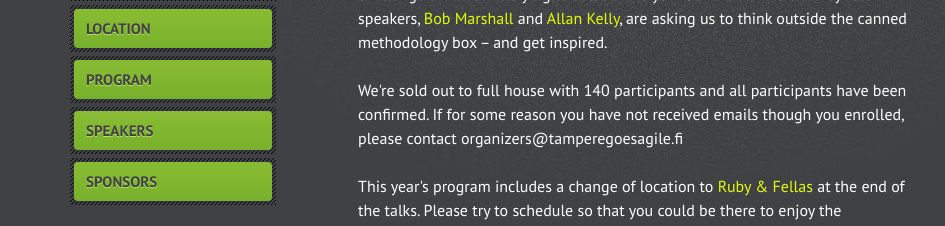
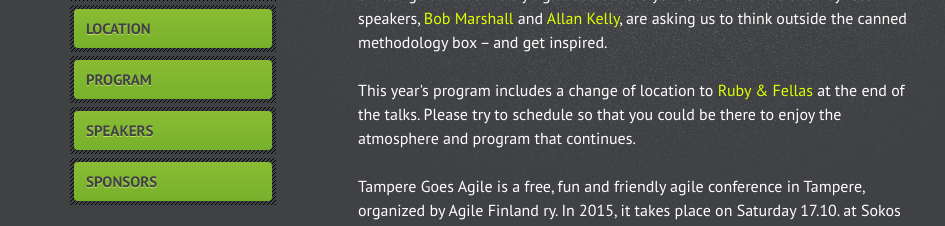
Before and after one commit to tampere-goes-agile/tampere-goes-agile.github.io, a plain HTML site: page index.html in a window 1280 px wide. Shown: the part 296-522 px from the top of the page, 0-945 px from the left. Drawn offline with nearby package versions, Linux system fonts and the light colour scheme.

Commit message:
No we haven't

```diff
--- a/index.html
+++ b/index.html
@@ -65,10 +65,7 @@
     <section id="info" class="grid-2">
 		<p> <strong> THEME 2015 </strong> is <em>*inspired beyond agile*</em>. What is agile but just Scrum? What is the challenge that we are trying to solve?
 		This year our theme and two keynote speakers, <a href="#BobMarshall">Bob Marshall</a> and <a href="#AllanKelly">Allan Kelly</a>, are asking us to think outside the canned methodology box – and get inspired.
-		</p><p>
-		We're sold out to full house with 140 participants and all participants have been confirmed. If for some reason you have not received emails though you enrolled, please contact organizers@tamperegoesagile.fi
 		</p>
-
 		<p>
 		This year's program includes a change of location to <a href="http://www.rubyandfellas.fi/">Ruby &amp; Fellas</a> at the end of the talks. Please try to schedule so that you could be there to enjoy the atmosphere and program that continues.
 		</p>
```
